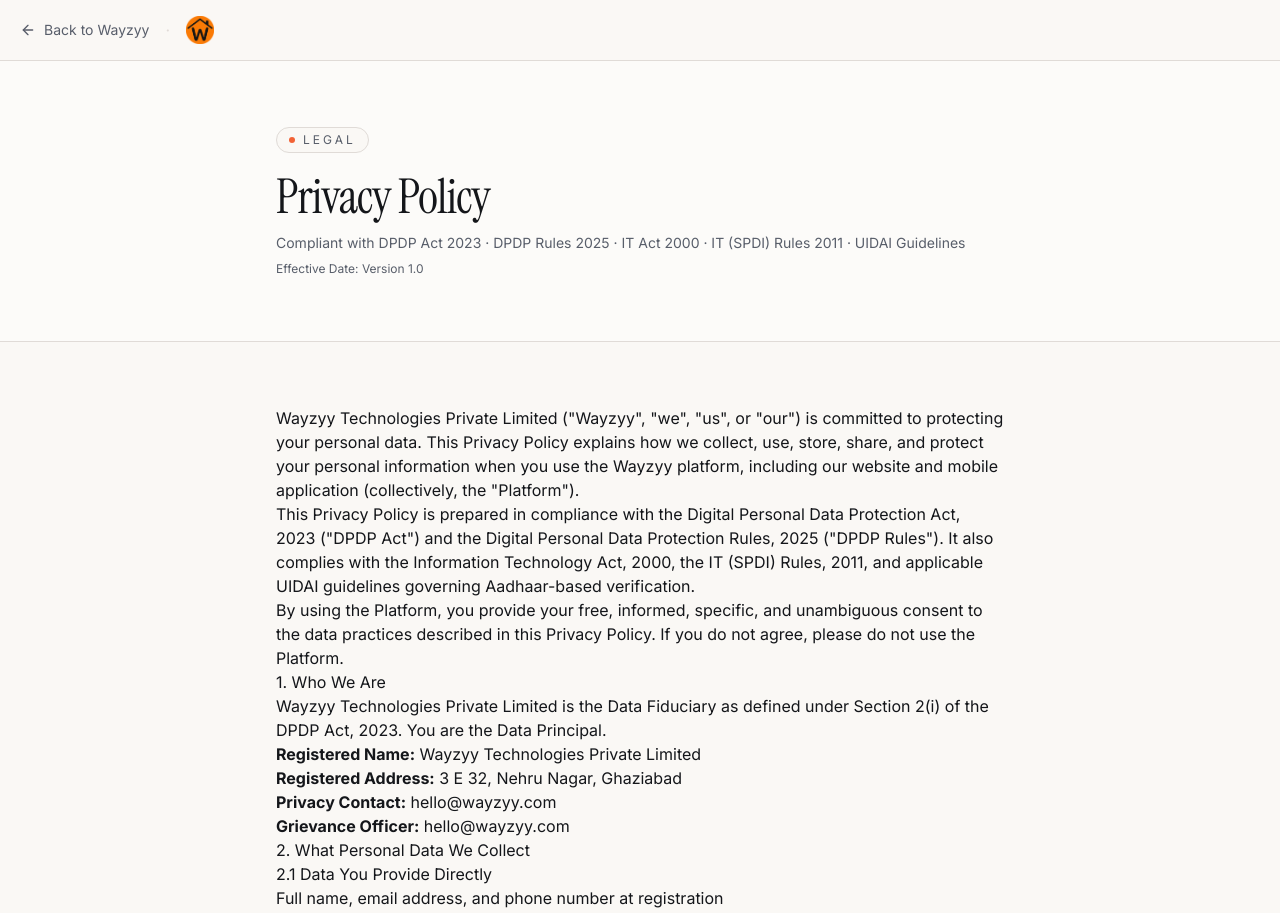
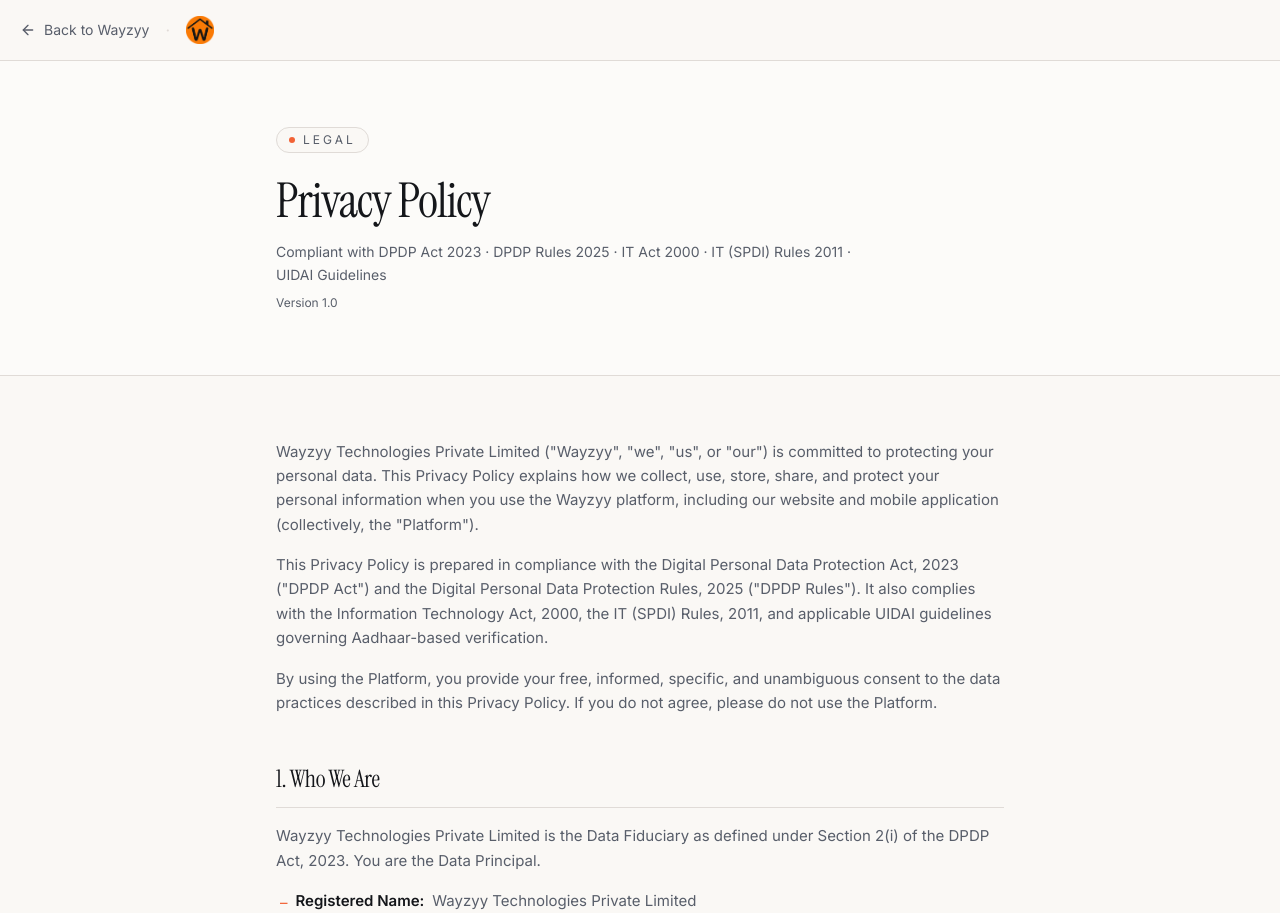
Before and after one commit to wayzyy-project/wayzyy-site, a React (Vite) app: page /privacy in a window 1280 px wide. Shown: the top 913 px of the page. Built offline with nearby package versions, Linux system fonts and the light colour scheme.

Commit message:
Improve policy page formatting — proper spacing and visual hierarchy
Co-Authored-By: Claude Sonnet 4.6 <noreply@anthropic.com>

```diff
--- a/package.json
+++ b/package.json
@@ -66,7 +66,7 @@
   },
   "devDependencies": {
     "@eslint/js": "^9.9.0",
-    "@tailwindcss/typography": "^0.5.15",
+    "@tailwindcss/typography": "^0.5.20",
     "@types/mixpanel-browser": "^2.60.0",
     "@types/node": "^22.5.5",
     "@types/react": "^18.3.3",
--- a/src/components/PolicyLayout.tsx
+++ b/src/components/PolicyLayout.tsx
@@ -29,39 +29,38 @@ export function PolicyLayout({ title, subtitle, effectiveDate, children }: Polic
       {/* Header */}
       <div className="border-b border-border bg-card/40 py-12 sm:py-16">
         <div className="container max-w-3xl">
-          <div className="mb-3 inline-flex items-center gap-2 rounded-full border border-border bg-background px-3 py-1 text-xs uppercase tracking-[0.25em] text-muted-foreground">
+          <div className="mb-4 inline-flex items-center gap-2 rounded-full border border-border bg-background px-3 py-1 text-xs uppercase tracking-[0.25em] text-muted-foreground">
             <span className="h-1.5 w-1.5 rounded-full bg-ember" />
             Legal
           </div>
-          <h1 className="font-display text-4xl sm:text-5xl text-foreground mt-2">{title}</h1>
+          <h1 className="font-display text-4xl sm:text-5xl text-foreground mt-2 leading-tight">{title}</h1>
           {subtitle && (
-            <p className="mt-3 text-muted-foreground text-sm">{subtitle}</p>
+            <p className="mt-4 text-sm text-muted-foreground leading-relaxed max-w-xl">{subtitle}</p>
           )}
           {effectiveDate && (
-            <p className="mt-2 text-xs text-muted-foreground">Effective Date: {effectiveDate}</p>
+            <p className="mt-2 text-xs text-muted-foreground">{effectiveDate}</p>
           )}
         </div>
       </div>
 
       {/* Content */}
       <div className="container max-w-3xl py-12 sm:py-16">
-        <div className="prose prose-neutral dark:prose-invert max-w-none
-          prose-headings:font-display prose-headings:text-foreground
-          prose-h2:text-2xl prose-h2:mt-10 prose-h2:mb-4 prose-h2:border-b prose-h2:border-border prose-h2:pb-2
-          prose-h3:text-lg prose-h3:mt-6 prose-h3:mb-3
-          prose-p:text-muted-foreground prose-p:leading-relaxed
-          prose-li:text-muted-foreground
-          prose-strong:text-foreground
-          prose-a:text-ember prose-a:no-underline hover:prose-a:underline
-        ">
+        <div className="policy-content">
           {children}
         </div>
 
         {/* Footer contact strip */}
-        <div className="mt-16 rounded-2xl border border-border bg-card/40 p-6 text-sm text-muted-foreground">
-          <p className="font-medium text-foreground mb-1">Questions about this policy?</p>
-          <p>Email us at <a href="mailto:hello@wayzyy.com" className="text-ember hover:underline">hello@wayzyy.com</a></p>
-          <p className="mt-1">Wayzyy Technologies Private Limited · 3 E 32, Nehru Nagar, Ghaziabad</p>
+        <div className="mt-16 rounded-2xl border border-border bg-card/40 p-6">
+          <p className="font-semibold text-foreground mb-1">Questions about this policy?</p>
+          <p className="text-sm text-muted-foreground">
+            Email us at{" "}
+            <a href="mailto:hello@wayzyy.com" className="text-ember hover:underline">
+              hello@wayzyy.com
+            </a>
+          </p>
+          <p className="mt-1 text-sm text-muted-foreground">
+            Wayzyy Technologies Private Limited · 3 E 32, Nehru Nagar, Ghaziabad
+          </p>
         </div>
       </div>
     </div>
--- a/src/index.css
+++ b/src/index.css
@@ -157,3 +157,30 @@ html.lenis body {
   0%   { transform: translate(0,0) scale(1); opacity: 0.6; }
   100% { transform: translate(-18px,-6px) scale(0.4); opacity: 0; }
 }
+
+/* ── Policy pages ───────────────────────────────── */
+.policy-content p {
+  @apply text-muted-foreground leading-relaxed mb-4 text-[15px];
+}
+.policy-content h2 {
+  @apply font-display text-2xl text-foreground mt-12 mb-4 pb-3 border-b border-border;
+}
+.policy-content h3 {
+  @apply font-semibold text-base text-foreground mt-6 mb-2;
+}
+.policy-content ul {
+  @apply space-y-2 mb-6 ml-1;
+}
+.policy-content ul li {
+  @apply text-[15px] text-muted-foreground flex gap-2 leading-relaxed;
+}
+.policy-content ul li::before {
+  content: "–";
+  @apply text-ember shrink-0 mt-0.5;
+}
+.policy-content a {
+  @apply text-ember hover:underline;
+}
+.policy-content strong {
+  @apply text-foreground font-semibold;
+}
--- a/tailwind.config.ts
+++ b/tailwind.config.ts
@@ -94,5 +94,5 @@ export default {
 			},
 		},
 	},
-	plugins: [require("tailwindcss-animate")],
+	plugins: [require("tailwindcss-animate"), require("@tailwindcss/typography")],
 } satisfies Config;
```
Also changed, not shown: 1 other file (tests, documents, lock files or other folders).
